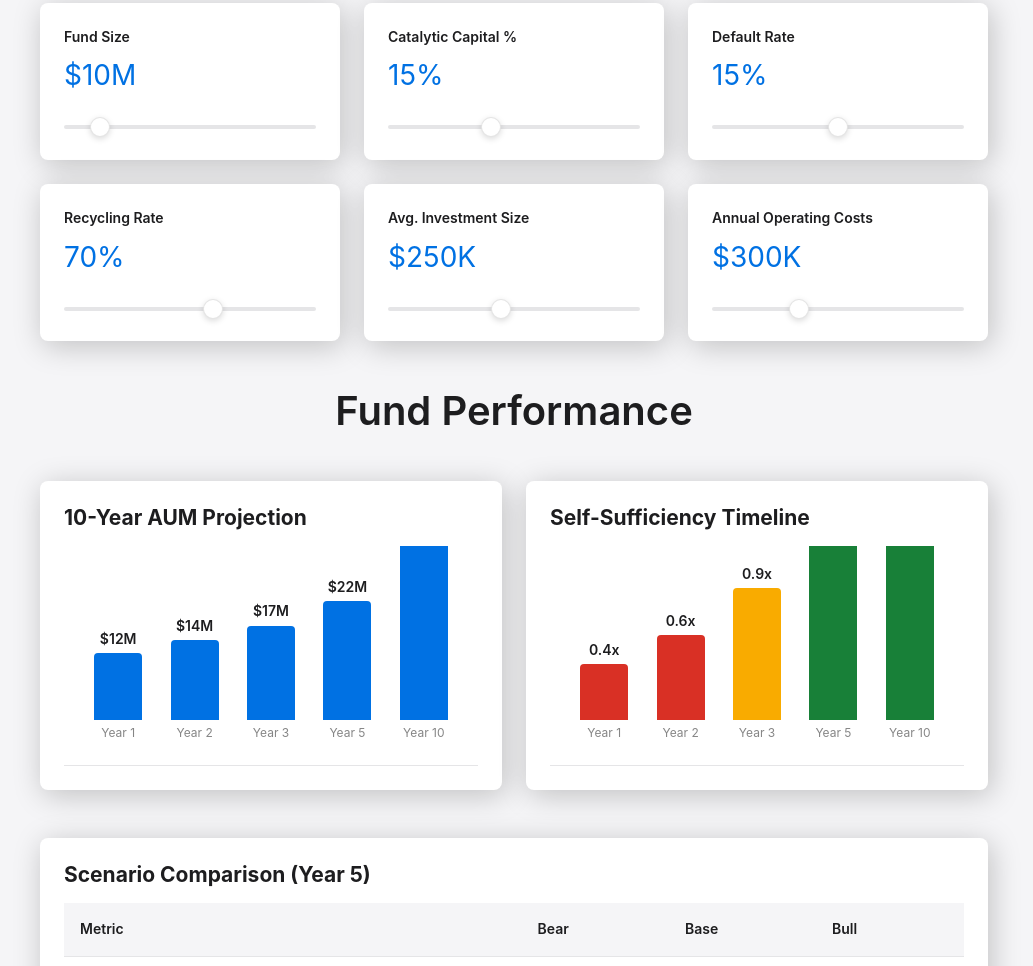
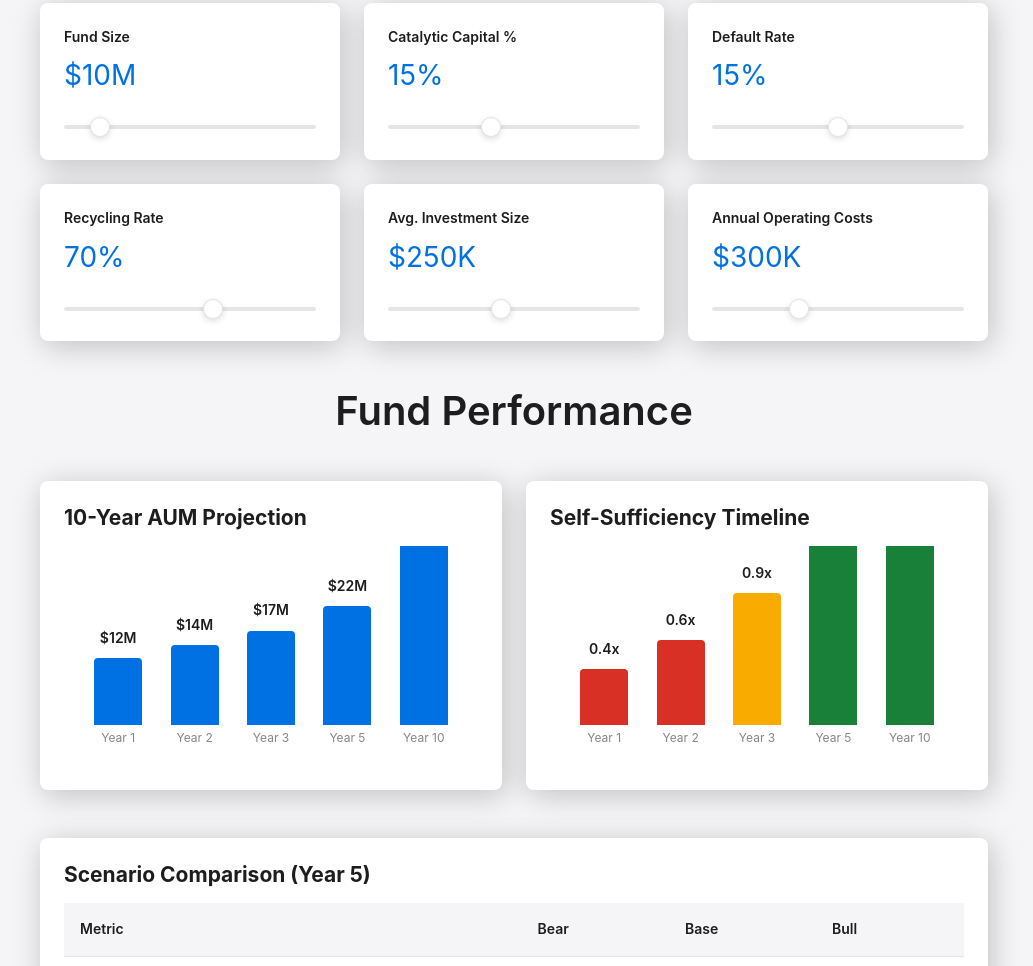
Before and after one commit to candlelight/evergreenFundingPrototype, a plain HTML site: page index.html in a window 1280 px wide. Shown: the part 320-1286 px from the top of the page, without its empty margins (126-1159 px from the left). Drawn offline with Linux system fonts and the light colour scheme.

Commit message:
Fix: numbers cut off - add padding, remove bottom border

```diff
--- a/index.html
+++ b/index.html
@@ -356,8 +356,7 @@
             align-items: flex-end;
             justify-content: space-around;
             height: 220px;
-            padding: var(--space-lg) var(--space-md);
-            border-bottom: 1px solid #e5e5e7;
+            padding: 20px var(--space-md);
             overflow: hidden;
         }
 
@@ -388,7 +387,7 @@
         .bar-value {
             font-size: 14px;
             font-weight: 600;
-            margin-bottom: var(--space-xs);
+            margin-bottom: 10px;
         }
 
         /* Responsive */
```
